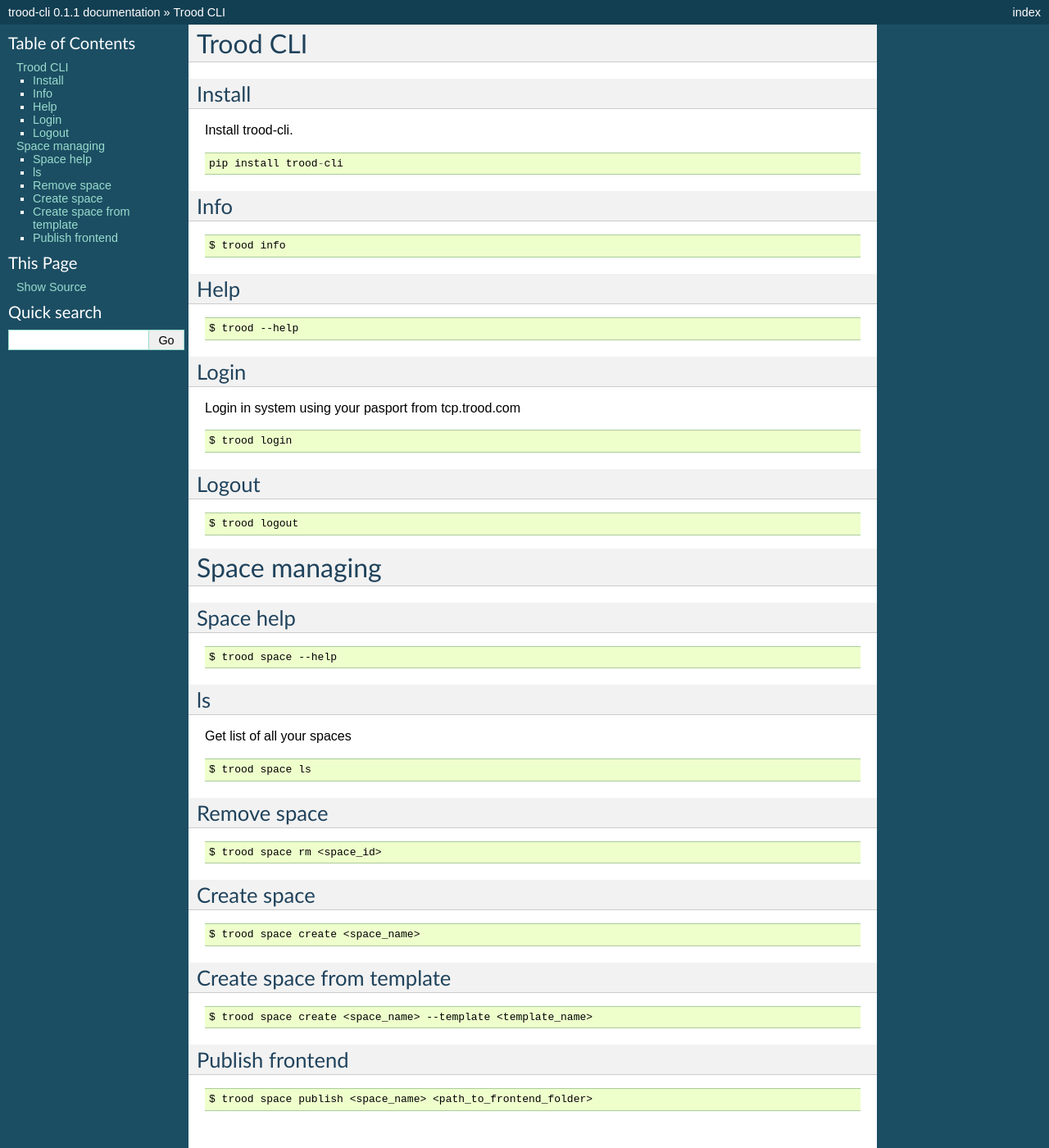
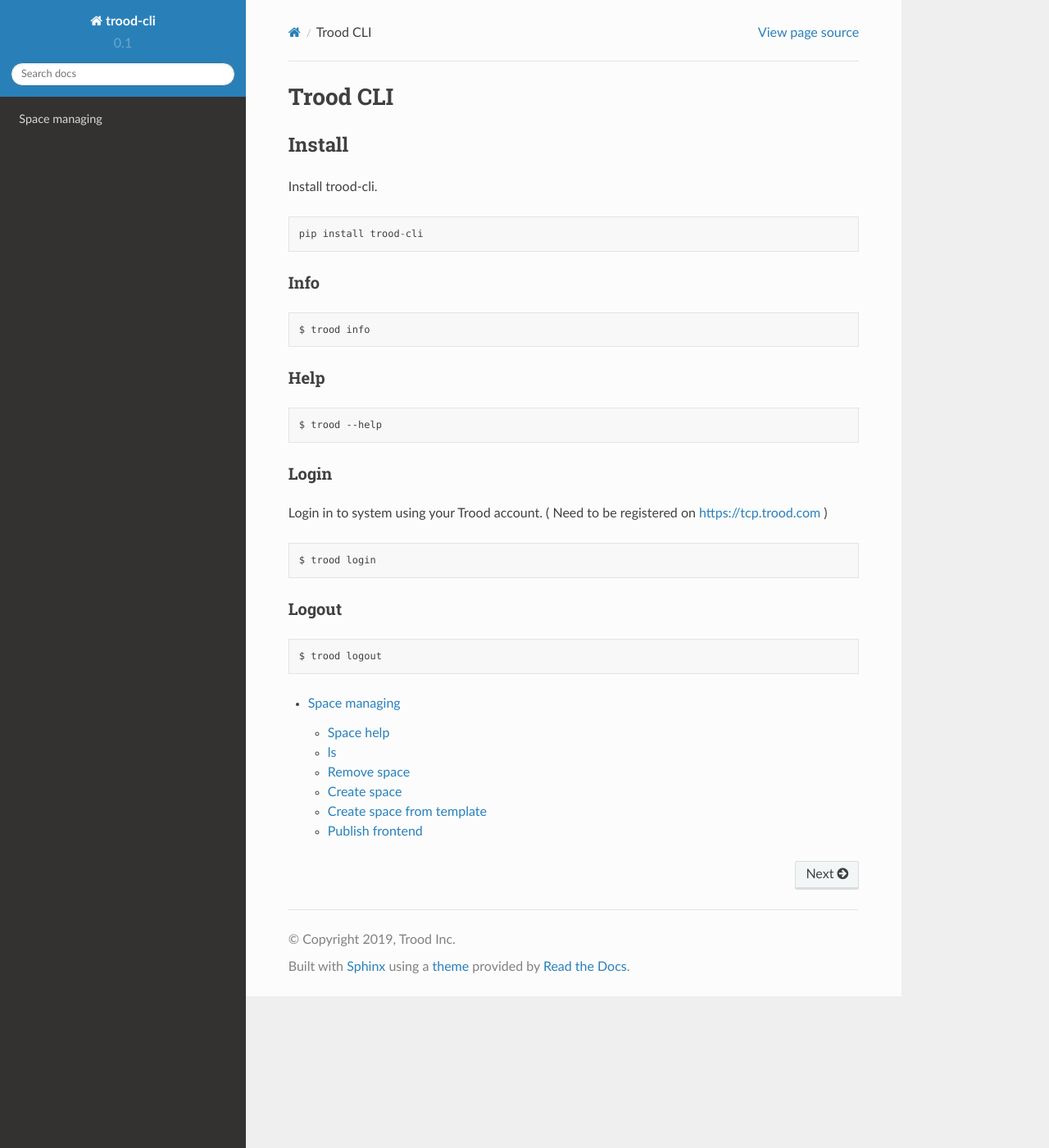
Before and after one commit to TroodInc/trood-cli, a Sphinx documentation site: the page built from docs/index.rst, in a window 1280 px wide and 1400 px high. Shown: the whole window at 82% size. Built offline with Sphinx 7.4.7 and the Read the Docs theme 2.0.0, drawn with Linux system fonts in a browser that asks for light colours; some of the changed text lies outside the part shown.

Commit message:
documents tree fixes

```diff
--- a/docs/conf.py
+++ b/docs/conf.py
@@ -40,6 +40,7 @@
 # ones.
 extensions = [
     'sphinx.ext.autodoc',
+    "sphinx_rtd_theme",
     # 'sphinxcontrib.openapi',
     # 'autoapi.extension',
     # 'sphinx.ext.inheritance_diagram',
@@ -82,7 +83,7 @@
 # The theme to use for HTML and HTML Help pages.  See the documentation for
 # a list of builtin themes.
 #
-html_theme = 'classic'
+html_theme = 'sphinx_rtd_theme'
 
 # Theme options are theme-specific and customize the look and feel of a theme
 # further.  For a list of options available for each theme, see the
@@ -138,7 +139,7 @@
 # (source start file, target name, title,
 #  author, documentclass [howto, manual, or own class]).
 latex_documents = [
-    (master_doc, 'trood-auth.tex', u'trood-auth Documentation',
+    (master_doc, 'trood-cli.tex', u'trood-cli Documentation',
      u'Trood Inc', 'manual'),
 ]
 
@@ -159,8 +160,8 @@
 # (source start file, target name, title, author,
 #  dir menu entry, description, category)
 texinfo_documents = [
-    (master_doc, 'trood-auth', u'trood-auth Documentation',
-     author, 'trood-auth', 'One line description of project.',
+    (master_doc, 'trood-cli', u'trood-cli Documentation',
+     author, 'trood-cli', 'One line description of project.',
      'Miscellaneous'),
 ]
 
--- a/docs/index.rst
+++ b/docs/index.rst
@@ -3,7 +3,7 @@
 
 
 Install
-~~~~~~~
+-------
 Install trood-cli.
 
 ::
@@ -11,80 +11,38 @@
     pip install trood-cli
 
 Info
-~~~~
+^^^^
 
 ::
 
     $ trood info
 
 Help
-~~~~
+^^^^
 
 ::
 
     $ trood --help
 
 Login
-~~~~~
-Login in system using your pasport from tcp.trood.com
+^^^^^
+Login in to system using your Trood account. ( Need to be registered on https://tcp.trood.com )
 
 ::
 
     $ trood login
 
 Logout
-~~~~~~
+^^^^^^
 
 ::
 
     $ trood logout
 
 
-Space managing
-==============
-
-Space help
-~~~~~~~~~~
-
-::
-
-    $ trood space --help
-
-ls
-~~~
-Get list of all your spaces
-
-::
-
-    $ trood space ls
-
-Remove space
-~~~~~~~~~~~~
-
-::
-
-    $ trood space rm <space_id>
-
-Create space
-~~~~~~~~~~~~
-
-::
-
-    $ trood space create <space_name>
-
-Create space from template
-~~~~~~~~~~~~~~~~~~~~~~~~~~
-::
-
-    $ trood space create <space_name> --template <template_name>
-
-Publish frontend
-~~~~~~~~~~~~~~~~
-::
-
-    $ trood space publish <space_name> <path_to_frontend_folder>
-
 
 .. toctree::
     :maxdepth: 2
     :glob:
+
+    space
```
Also changed, not shown: docs/space.rst (added, +44 -0 lines).
